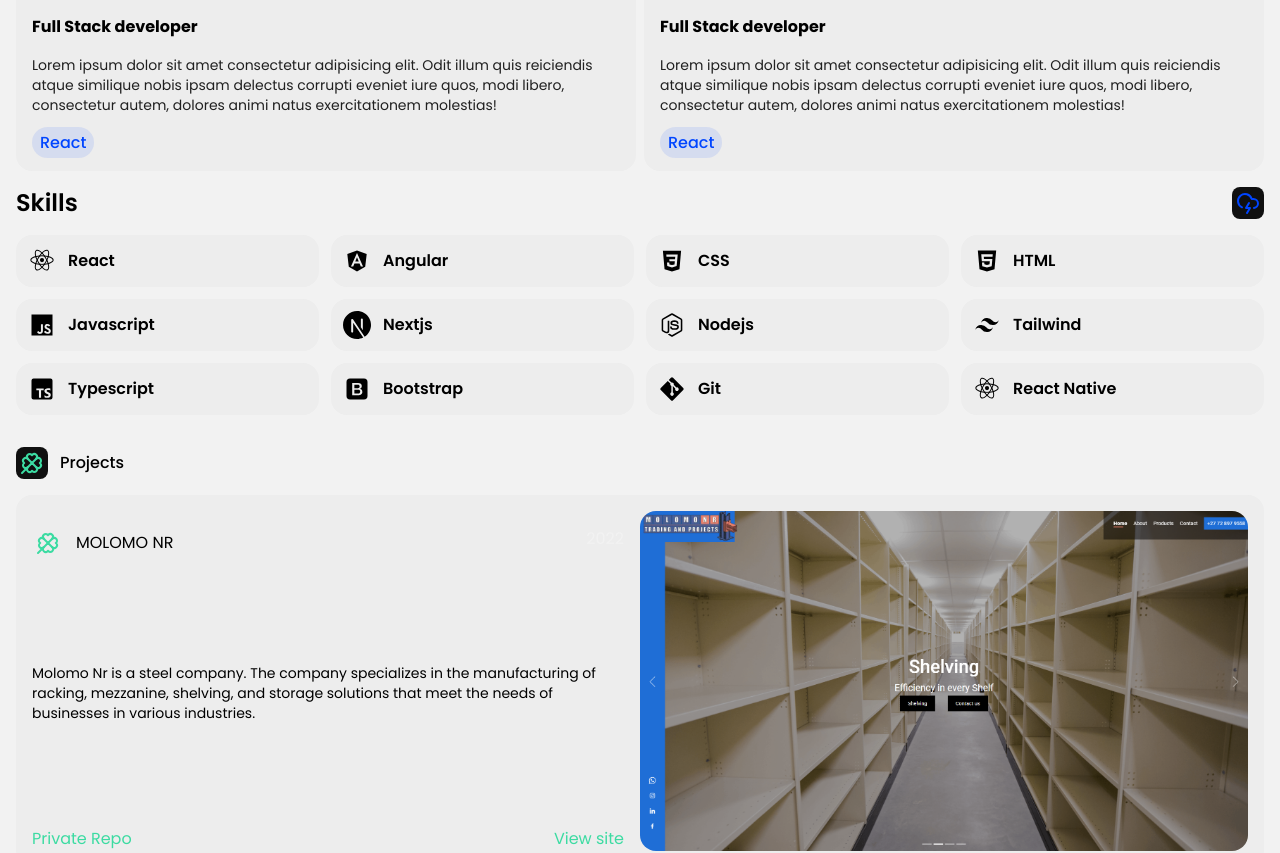
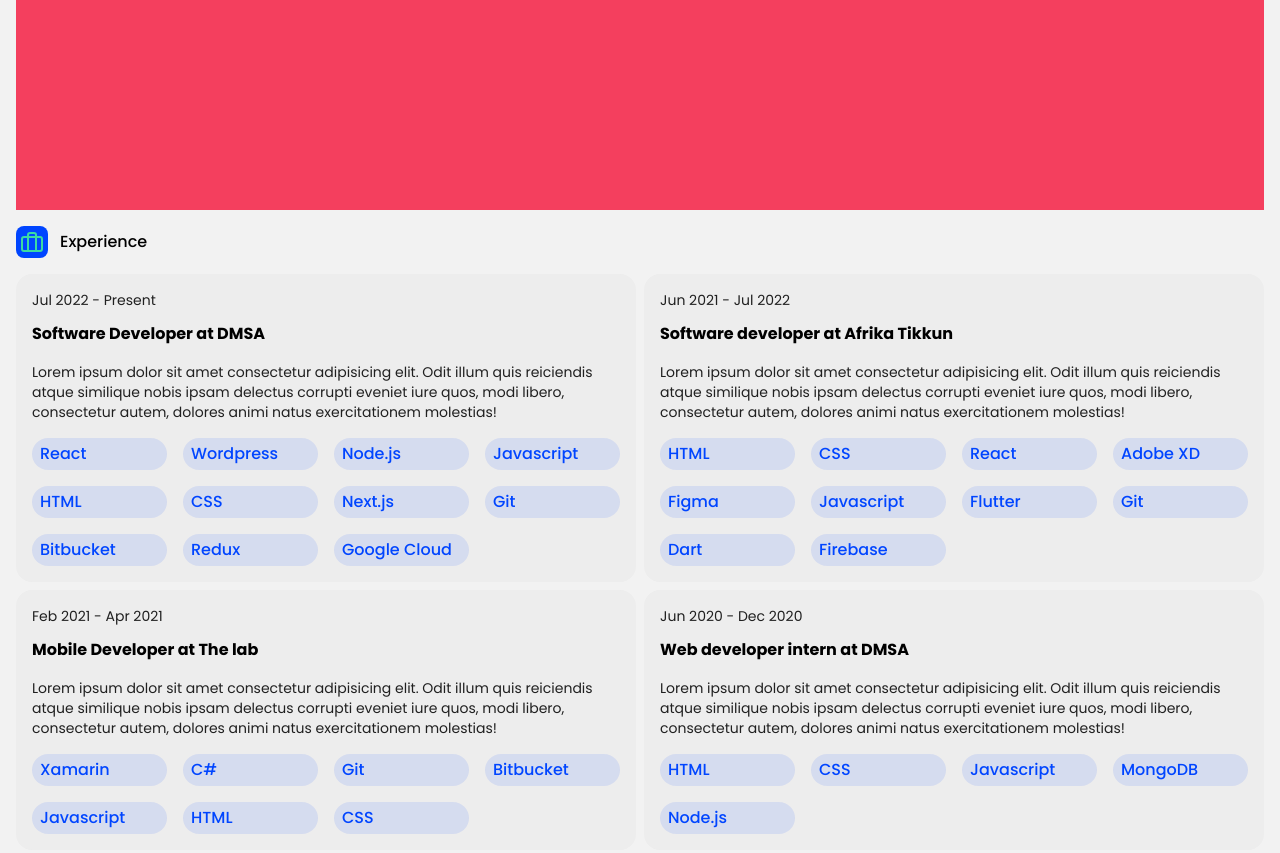
Before and after one commit to BMdluli/portfolio, a Next.js app: page / in a window 1280 px wide. Shown: the part 726-1579 px from the top of the page. Built offline with nearby package versions, Linux system fonts and the light colour scheme.

Commit message:
add: experience data

```diff
--- a/app/(root)/page.tsx
+++ b/app/(root)/page.tsx
@@ -9,7 +9,10 @@ export default function Home() {
   return (
     <main className="h-full p-4 max-w-[1440px] md:mx-auto" id="#home">
       <Navbar />
-      <Hero />
+      <div className="h-screen bg-rose-500 py-auto">
+        <Hero />
+      </div>
+
       <Experience />
       <Skills />
       <Projects />
--- a/components/experience-card.tsx
+++ b/components/experience-card.tsx
@@ -1,24 +1,29 @@
-import React from "react";
+import Skill from "./skill";
 
-const ExperiencCard = () => {
+interface ExperienceProps {
+  date: string;
+  role: string;
+  text: string;
+  technologies: string[];
+}
+
+const ExperiencCard: React.FC<ExperienceProps> = ({
+  date,
+  role,
+  text,
+  technologies,
+}) => {
   return (
     <div className="bg-light-gray dark:bg-dark-gray p-4 rounded-2xl">
       <div>
-        <p className="text-dark-gray dark:text-light-gray text-sm">
-          2022 - 2023
-        </p>
-        <h3 className="dark:text-white mt-3 font-bold">Full Stack developer</h3>
+        <p className="text-dark-gray dark:text-light-gray text-sm">{date}</p>
+        <h3 className="dark:text-white mt-3 font-bold">{role}</h3>
       </div>
-      <p className="text-dark-gray dark:text-light-gray mt-4 text-sm">
-        Lorem ipsum dolor sit amet consectetur adipisicing elit. Odit illum quis
-        reiciendis atque similique nobis ipsam delectus corrupti eveniet iure
-        quos, modi libero, consectetur autem, dolores animi natus exercitationem
-        molestias!
-      </p>
-      <div className="mt-4">
-        <span className="bg-primary/10 dark:bg-secondary/10 text-primary dark:text-secondary px-2  py-1 font-medium rounded-full">
-          React
-        </span>
+      <p className="text-dark-gray dark:text-light-gray mt-4 text-sm">{text}</p>
+      <div className="mt-4 grid grid-cols-2 gap-4 md:grid-cols-4">
+        {technologies.map((tech, idx) => (
+          <Skill key={idx} skill={tech} />
+        ))}
       </div>
     </div>
   );
--- a/components/experience.tsx
+++ b/components/experience.tsx
@@ -1,6 +1,7 @@
 import { Briefcase } from "lucide-react";
 import ExperiencCard from "./experience-card";
 import CustomIcon from "./custom-icon";
+import experience from "@/public/data/experience";
 
 const Experience = () => {
   return (
@@ -14,8 +15,14 @@ const Experience = () => {
       </div>
 
       <div className="grid gap-2 md:grid-cols-2 mt-4">
-        <ExperiencCard />
-        <ExperiencCard />
+        {experience.map((xp) => (
+          <ExperiencCard
+            date={xp.date}
+            role={xp.role}
+            text={xp.text}
+            technologies={xp.technologies}
+          />
+        ))}
       </div>
     </div>
   );
--- /dev/null
+++ b/components/skill.tsx
@@ -0,0 +1,13 @@
+interface SkillProps {
+  skill: string;
+}
+
+const Skill: React.FC<SkillProps> = ({ skill }) => {
+  return (
+    <span className="bg-primary/10 dark:bg-secondary/10 text-primary dark:text-secondary px-2  py-1 font-medium rounded-full">
+      {skill}
+    </span>
+  );
+};
+
+export default Skill;
--- /dev/null
+++ b/public/data/experience.ts
@@ -0,0 +1,63 @@
+const experience = [
+  {
+    id: 0,
+    date: "Jul 2022 - Present",
+    role: "Software Developer at DMSA",
+    text: "Lorem ipsum dolor sit amet consectetur adipisicing elit. Odit illum quis reiciendis atque similique nobis ipsam delectus corrupti eveniet iure quos, modi libero, consectetur autem, dolores animi natus exercitationem molestias!",
+    technologies: [
+      "React",
+      "Wordpress",
+      "Node.js",
+      "Javascript",
+      "HTML",
+      "CSS",
+      "Next.js",
+      "Git",
+      "Bitbucket",
+      "Redux",
+      "Google Cloud",
+    ],
+  },
+  {
+    id: 1,
+    date: "Jun 2021 - Jul 2022",
+    role: "Software developer at Afrika Tikkun",
+    text: "Lorem ipsum dolor sit amet consectetur adipisicing elit. Odit illum quis reiciendis atque similique nobis ipsam delectus corrupti eveniet iure quos, modi libero, consectetur autem, dolores animi natus exercitationem molestias!",
+    technologies: [
+      "HTML",
+      "CSS",
+      "React",
+      "Adobe XD",
+      "Figma",
+      "Javascript",
+      "Flutter",
+      "Git",
+      "Dart",
+      "Firebase",
+    ],
+  },
+  {
+    id: 2,
+    date: "Feb 2021 - Apr 2021",
+    role: "Mobile Developer at The lab",
+    text: "Lorem ipsum dolor sit amet consectetur adipisicing elit. Odit illum quis reiciendis atque similique nobis ipsam delectus corrupti eveniet iure quos, modi libero, consectetur autem, dolores animi natus exercitationem molestias!",
+    technologies: [
+      "Xamarin",
+      "C#",
+      "Git",
+      "Bitbucket",
+      "Javascript",
+      "HTML",
+      "CSS",
+    ],
+  },
+  {
+    id: 3,
+    date: "Jun 2020 - Dec 2020",
+    role: "Web developer intern at DMSA",
+    text: "Lorem ipsum dolor sit amet consectetur adipisicing elit. Odit illum quis reiciendis atque similique nobis ipsam delectus corrupti eveniet iure quos, modi libero, consectetur autem, dolores animi natus exercitationem molestias!",
+    technologies: ["HTML", "CSS", "Javascript", "MongoDB", "Node.js"],
+  },
+];
+
+export default experience;
```
